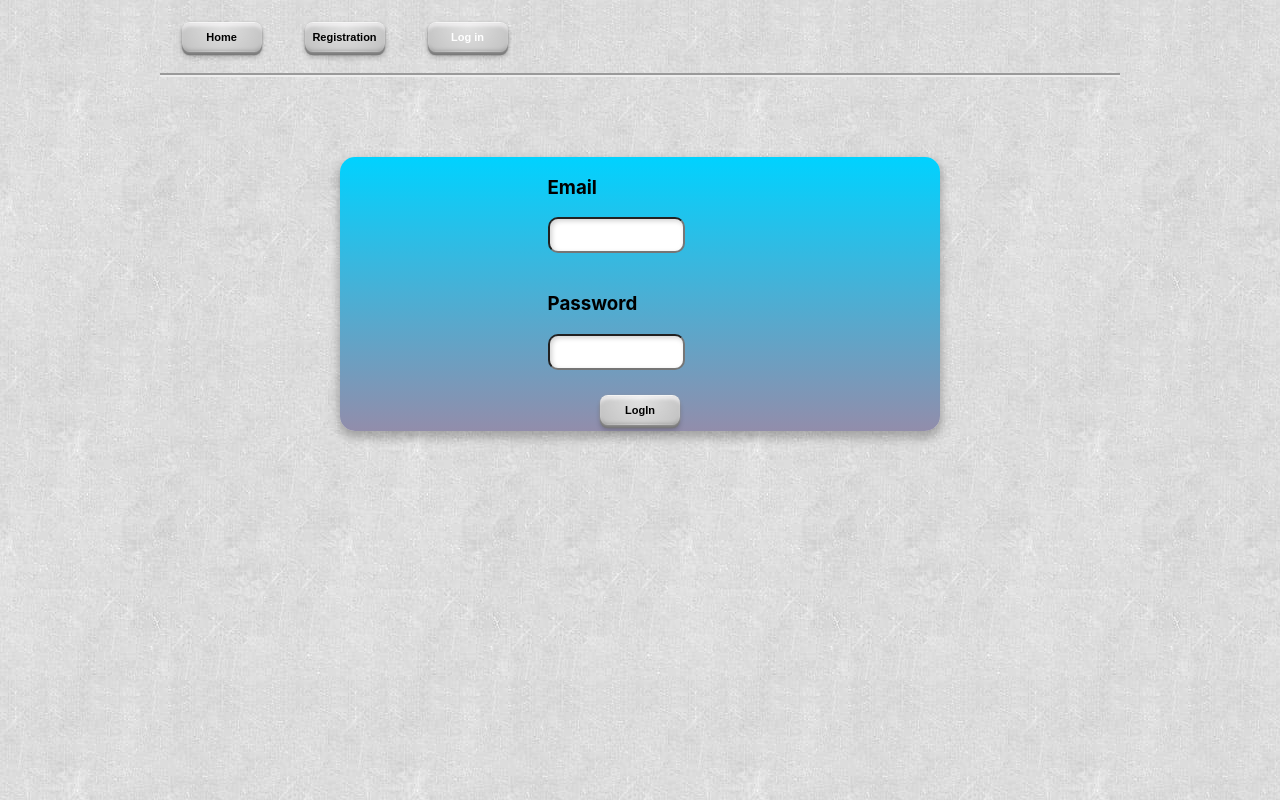
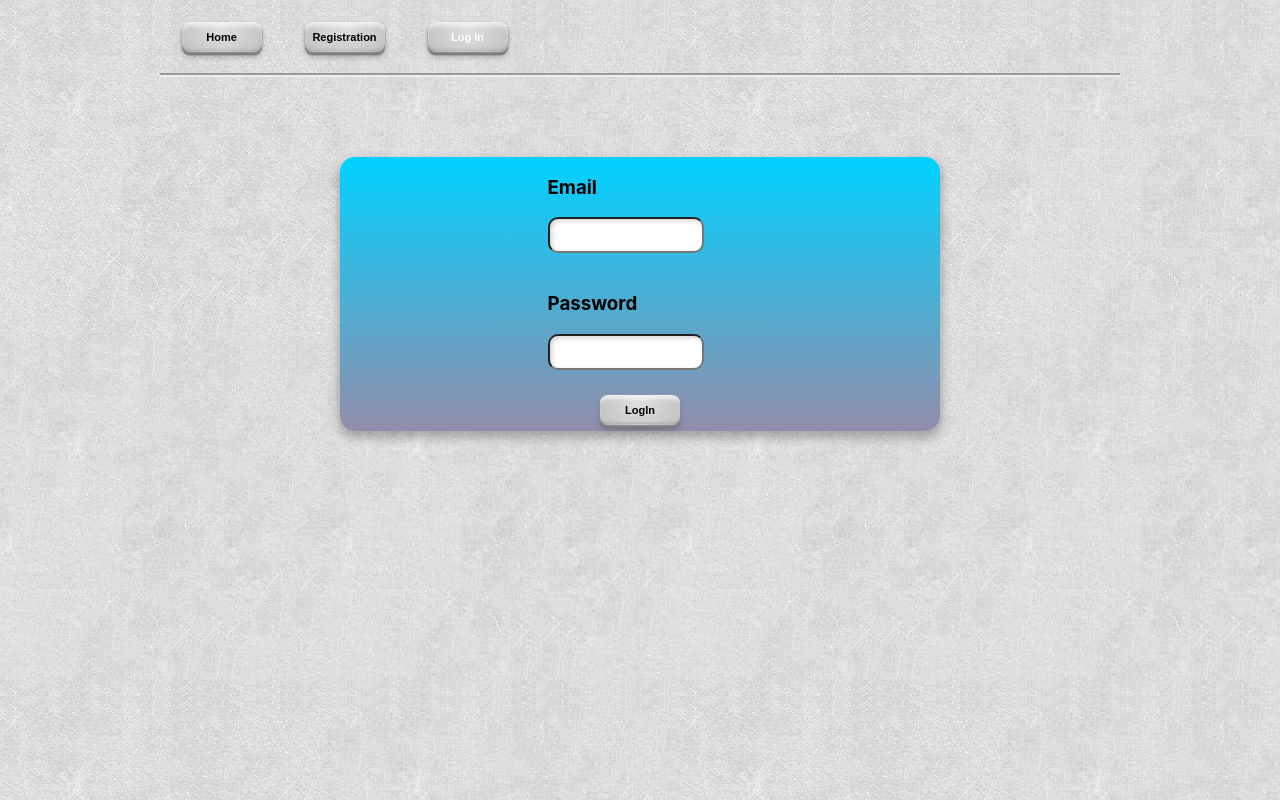
Before and after one commit to Qweeqer/goit-react-hw-08-phonebook, a React (Create React App) app: page /goit-react-hw-08-phonebook/login in a window 1280 px wide. Built offline with nearby package versions, Linux system fonts and the light colour scheme; grey boxes are pictures that could not be loaded.

Commit message:
Update ContactForm.module.css

```diff
--- a/src/components/ContactForm/ContactForm.module.css
+++ b/src/components/ContactForm/ContactForm.module.css
@@ -2,10 +2,12 @@ form {
   display: flex;
   flex-direction: column;
   align-items: center;
+
+  /* width: 70%; */
 }
 
 input {
-  width: 70%;
+  width: 80%;
   height: 30px;
   outline: none;
   margin-bottom: 20px;
```
